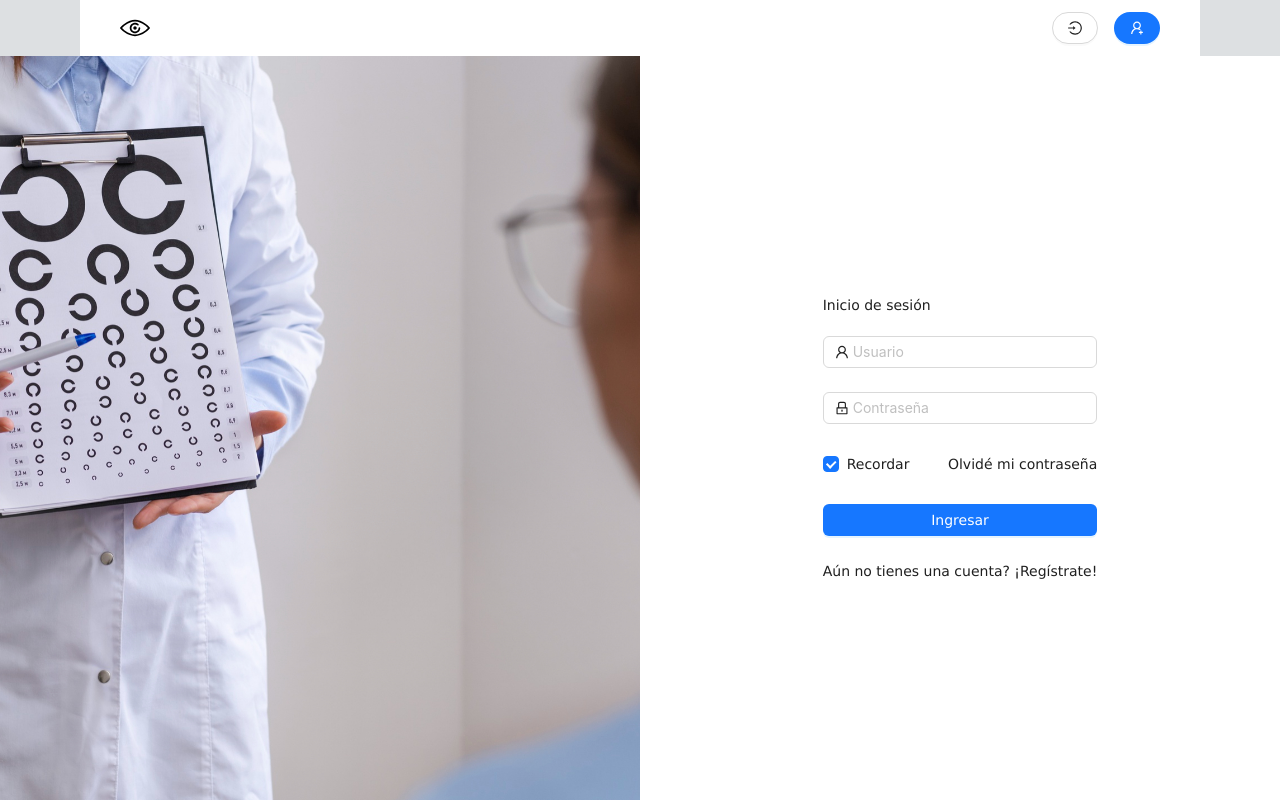
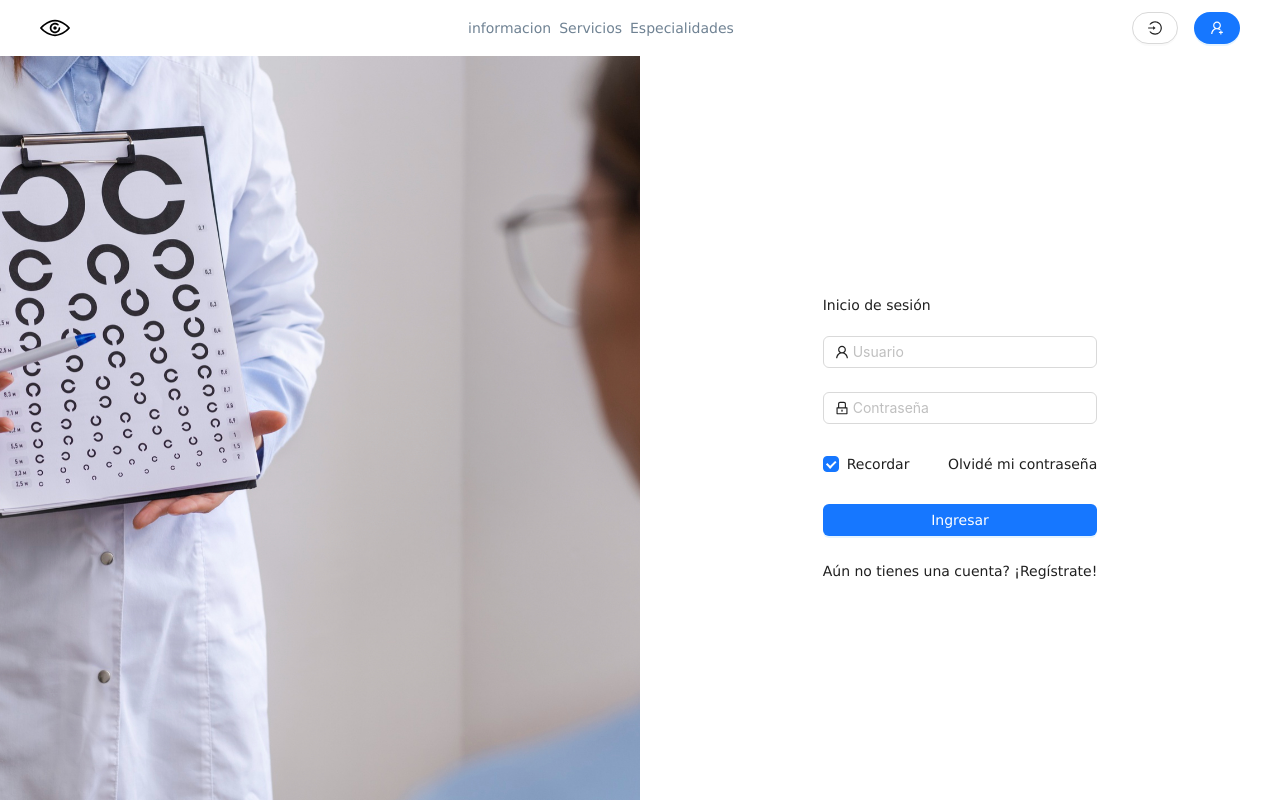
Before and after one commit to SalethxJhoselin/Clinica-Oftalmologica, a React (Vite) app: page /login in a window 1280 px wide. Built offline with nearby package versions, Linux system fonts and the light colour scheme.

Commit message:
correccion de rutas

```diff
--- a/src/components/layout/Navbar.jsx
+++ b/src/components/layout/Navbar.jsx
@@ -2,15 +2,23 @@ import React from 'react';
 import { useAuth } from '../users/AuthContext';
 import { LoginOutlined, UserAddOutlined } from '@ant-design/icons';
 import { Button } from 'antd';
-import assets from '../../utils';
+import  { navLists } from '../../utils';
+import CurrentUser from './NavbarComponents/CurrentUser';
+import  assets from '../../utils';
 
 const Navbar = () => {
     const { isLoggedIn, logout } = useAuth();
-
     return (
-        <header className="bg-white w-full py-3 sm:px-10 px-5 flex justify-between justify-center screen-max-width items-center fixed top-0 z-50">
+        <header className="bg-white w-full py-3 sm:px-10 px-5 flex justify-between">
             <img src={assets.eyeImg} alt="Eye" width={30} className="cursor-pointer" />
-            <div className="flex items-baseline space-x-4">
+            <div className="flex flex-1 justify-center items-center max-sm:hidden">
+                {navLists.map((nav) => (
+                    <div key={nav} className="px-1 text-sm cursor-pointer text-gray hover:text-black transition-all">
+                        {nav}
+                    </div>
+                ))}
+            </div>
+            <div className="flex items-baseline max-sm:justify-end max-sm:flex-1 space-x-4">
                 {!isLoggedIn && (
                     <>
                         <Button type="default" shape="round" href='/login'>
@@ -24,6 +32,7 @@ const Navbar = () => {
                 {isLoggedIn && (
                     <>
                         <Button shape="round" onClick={logout}>Cerrar sesión</Button>
+                        <CurrentUser />
                     </>
                 )}
             </div>
--- a/src/components/layout/ProtectedRoute.jsx
+++ b/src/components/layout/ProtectedRoute.jsx
@@ -1,9 +1,12 @@
-import React from 'react'
+import { useAuth } from '../users/AuthContext';
 import { Navigate,Outlet } from 'react-router-dom'
 
 const ProtectedRoute = () => {
-    const isLoggedIn =window.localStorage.getItem("loggedIn");//solo para prueba, modificar
-  return isLoggedIn ==="true" ?<Outlet/>: <Navigate to="login"/>;
-}
+  const { isLoggedIn } = useAuth(); // Obtiene el estado de autenticación
+  if (!isLoggedIn) {
+    return <Navigate to="/login" />;
+  }
+  return <Outlet />;
+};
 
 export default ProtectedRoute
--- a/src/components/users/FormLogin.jsx
+++ b/src/components/users/FormLogin.jsx
@@ -4,6 +4,7 @@ import { Button, Checkbox, Form, Input, Flex } from 'antd';
 import { useNavigate } from 'react-router-dom';
 import { useAuth } from '../../components/users/AuthContext';
 import assets from '../../utils';
+import { user } from '../../utils/test';//solo para prueba,
 
 const FormLogin = () => {
     const navigate = useNavigate();
@@ -11,10 +12,10 @@ const FormLogin = () => {
 
     const onFinish = (values) => {
         const { username, password } = values;
-        // Aquí deberías validar las credenciales de usuario
-        if (username && password) { // Simula validación exitosa
-            login();
-            navigate('/home');
+        const foundUser = user.find(u => u.CI === username && u.password === password);//validamos las credenciales
+        if (foundUser) { // Simula validación exitosa
+            login();// Llamamos a la función login del AuthContext,actualiza el estado isLoggedIn y guarda la información de sesión en el localStorage
+            navigate('/home');  // Redirigimos al usuario a la página principal
         } else {
             console.log('Error: Usuario o contraseña incorrectos');
         }
--- a/src/routes/Routes.jsx
+++ b/src/routes/Routes.jsx
@@ -4,33 +4,36 @@ import FormRegister from '../components/users/FormRegister';
 import ForgotPassword from '../components/users/ForgotPassword';
 import Home from '../components/layout/Home';
 import ProtectedRoute from '../components/layout/ProtectedRoute';
-import Navbar from '../components/Layout/Navbar';
-import Sidebar from '../components/Layout/Sidebar';
 import Pagos from '../components/views/atencionesMedicas/Pagos';
+import { useAuth } from '../components/users/AuthContext';
 
-const MyRoutes = ({ isLoggedIn, userType }) => {
+const MyRoutes = () => {
+    const { isLoggedIn } = useAuth();
     return (
         <Routes>
             {/* no logged*/}
-            {!isLoggedIn && (
+            {!isLoggedIn ? (
                 <>
-                    {/*<Route path="/" element={<Layout />} />*/}
                     <Route path="/login" element={<FormLogin />} />
                     <Route path="/register" element={<FormRegister />} />
                     <Route path="/forgotPassword" element={<ForgotPassword />} />
                 </>
+            ) : (
+                <>
+                    {/* Si el usuario está logueado, redirigir cualquier intento de acceder a las rutas públicas al home */}
+                    <Route path="/login" element={<Navigate to="/home" />} />
+                    <Route path="/register" element={<Navigate to="/home" />} />
+                    <Route path="/forgotPassword" element={<Navigate to="/home" />} />
+                </>
             )}
             {/*Protected Routes */}
-            <Route element={<ProtectedRoute />} >
-                <Route path="/login" element={<Navigate to="/" />} />
-                <Route path="/register" element={<Navigate to="/" />} />
-                <Route path="/homess" element={<Home />} />
+            <Route element={<ProtectedRoute />}>
                 <Route path="/home" element={<Home />} />
                 <Route path="/estadisticas" element={<Pagos />} />
+            </Route>
 
-            </Route>
-            {/* Ruta de redirección si la página no existe */}
-            <Route path="*" element={<Navigate to="/" />} />
+            {/* Ruta por defecto para redirigir a login si no coincide ninguna ruta */}
+            <Route path="*" element={<Navigate to={isLoggedIn ? "/home" : "/login"} />} />
         </Routes>
     )
 }
```
Also changed, not shown: src/components/users/AuthContext.jsx (+5 -5 lines).
